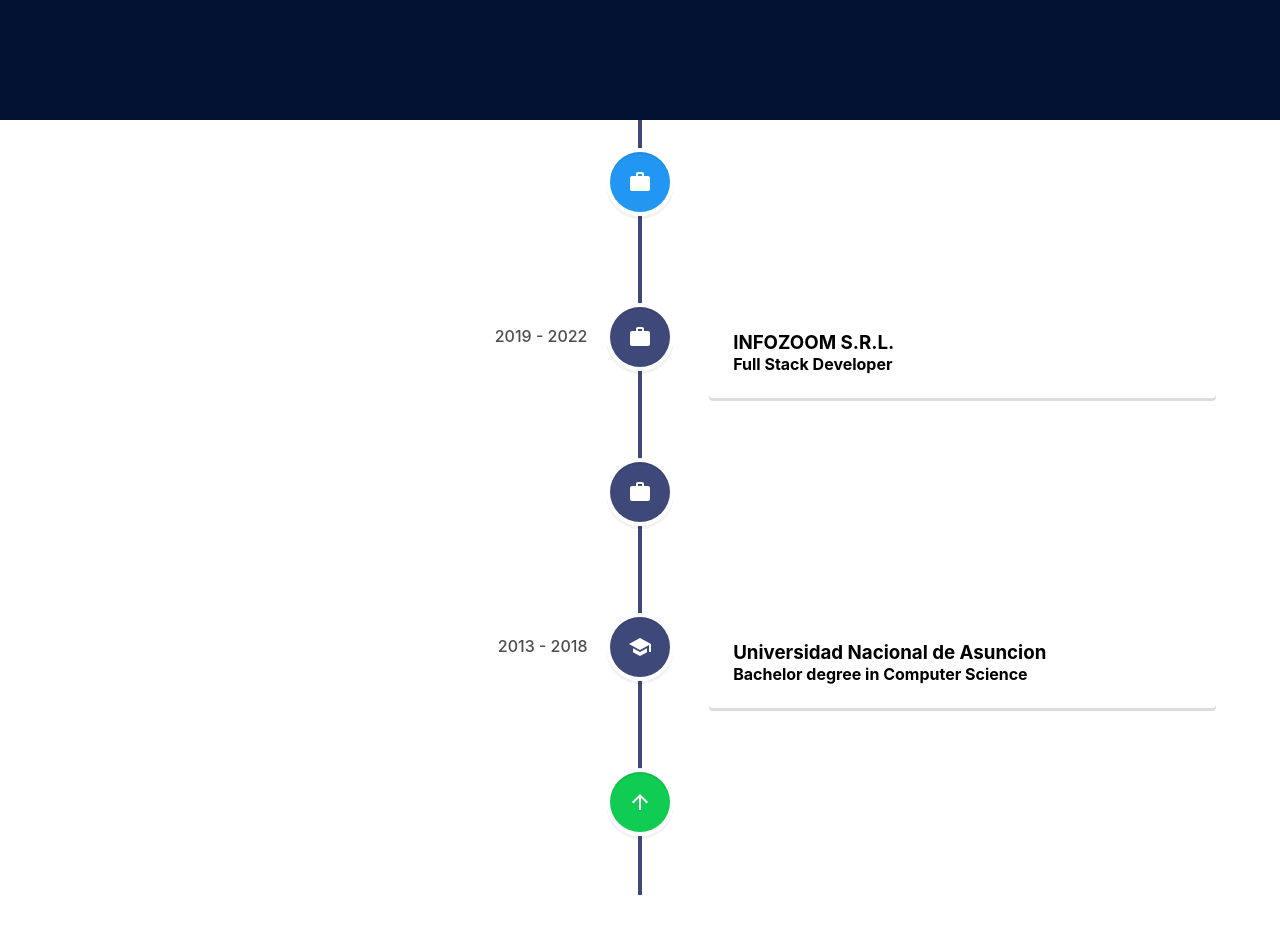
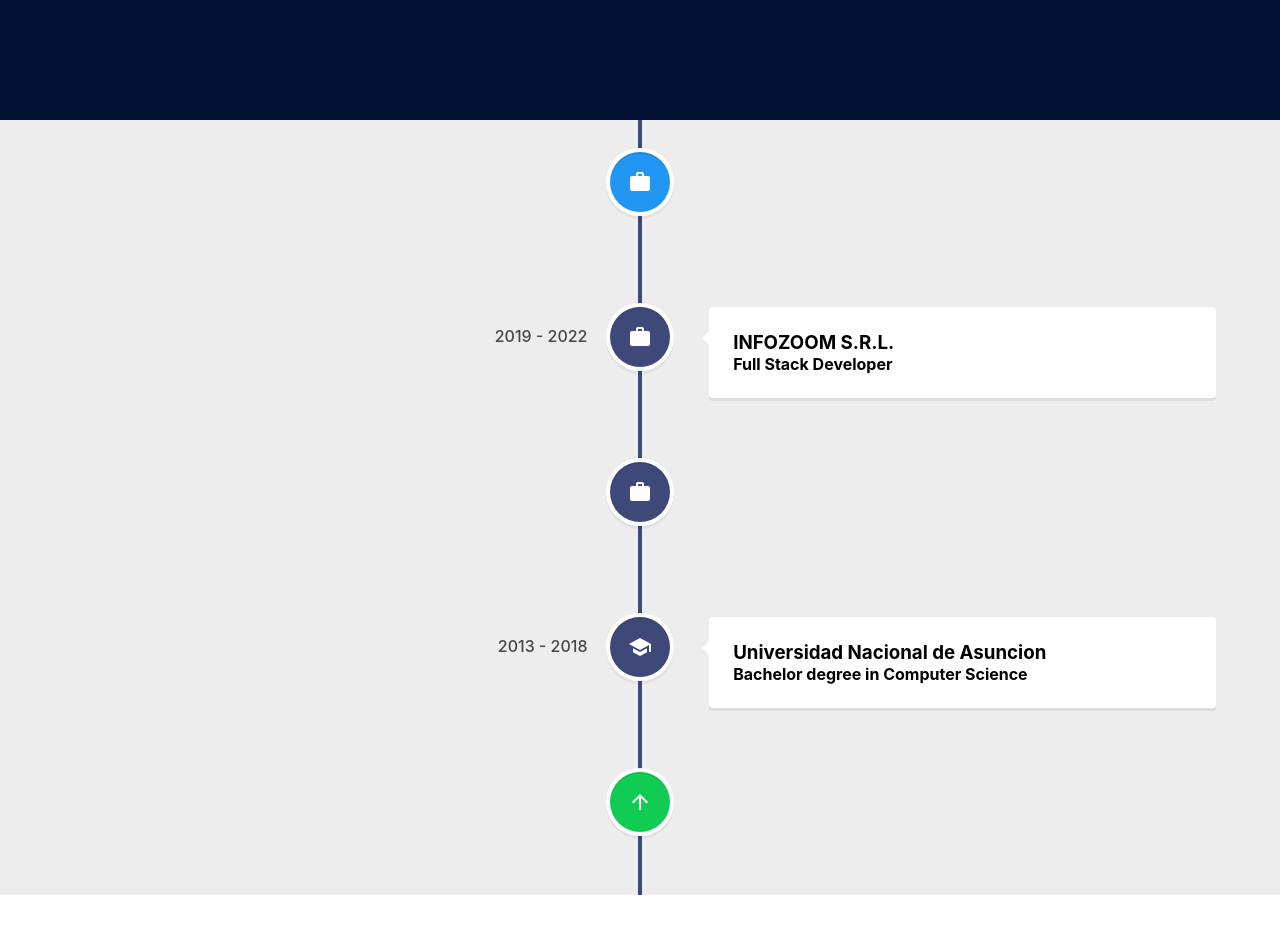
Before and after one commit to cone011/portfolio-react, a React (Create React App) app: page / in a window 1280 px wide. Shown: the part 680-1614 px from the top of the page. Built offline with nearby package versions, Linux system fonts and the light colour scheme.

Commit message:
commit changes

```diff
--- a/src/components/Experience/ExperienceItem/ExperienceItem.js
+++ b/src/components/Experience/ExperienceItem/ExperienceItem.js
@@ -47,7 +47,10 @@
         date={datePoint}
         iconStyle={{ background: iconStyle.background, color: iconStyle.color }}
         contentArrowStyle={{ borderRight: "7px solid  rgb(33, 150, 243)" }}
-        contentStyle={{ background: "rgb(33, 150, 243)", color: "#fff" }}
+        contentStyle={{
+          background: "rgb(33, 150, 243)",
+          color: "rgb(0, 0, 0)",
+        }}
         icon={icon === "SCHOOL" ? <School /> : <Work />}
       >
         <h3 className={EXPERIENCE_TITLE}>{titleExperience}</h3>
--- a/src/components/Experience/ListExperience/ListExperience.js
+++ b/src/components/Experience/ListExperience/ListExperience.js
@@ -3,10 +3,11 @@
 import ExperienceItem from "../ExperienceItem/ExperienceItem";
 import { VerticalTimeline } from "react-vertical-timeline-component";
 import "react-vertical-timeline-component/style.min.css";
+import classes from "./ListExperience.module.css";
 
 const ListExperience = () => {
   return (
-    <div className="experience">
+    <div className={classes.backColor}>
       <VerticalTimeline lineColor={COLOR_LINE}>
         {EXPERIENCE_LIST.map((item) => (
           <ExperienceItem
--- /dev/null
+++ b/src/components/Experience/ListExperience/ListExperience.module.css
@@ -0,0 +1,3 @@
+.backColor {
+  background-color: #ededed;
+}
--- a/src/components/Navbar/Navbar.js
+++ b/src/components/Navbar/Navbar.js
@@ -17,7 +17,7 @@
   return (
     <div
       className={classes.Navbar}
-      id={canExpandBar ? classes["open"] : classes["close"]}
+      id={canExpandBar ? classes.open : classes.close}
     >
       <div className={classes.ToggleButton}>
         <button onClick={onChangeExpandBar}>
```
